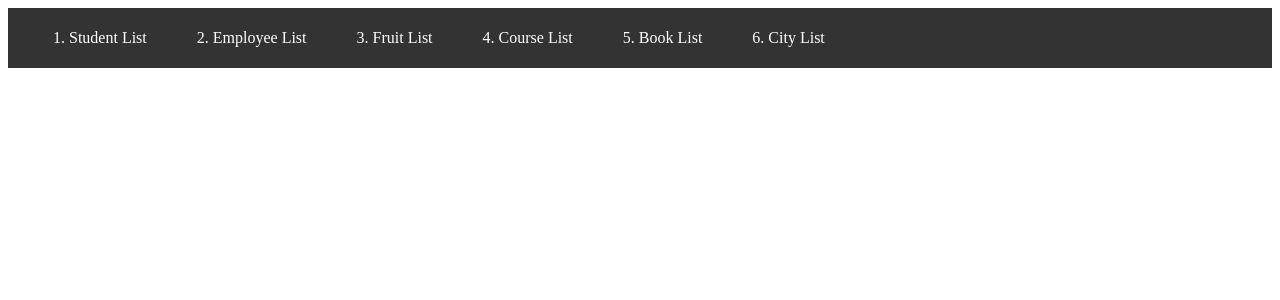
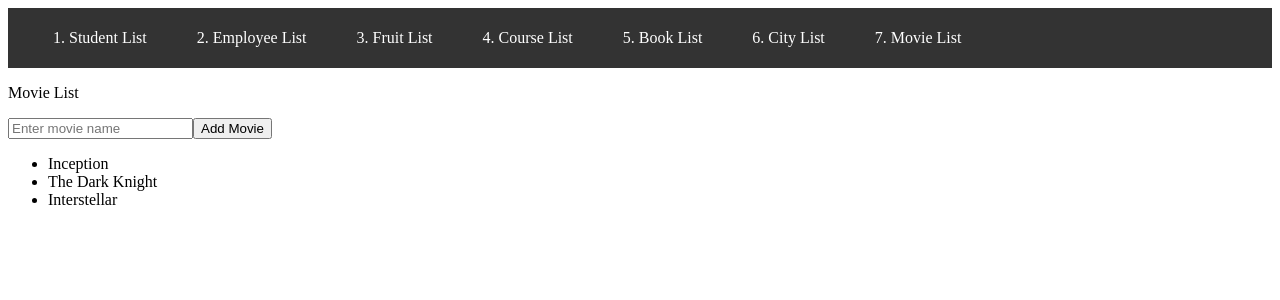
Before and after one commit to kaysie0919/AngularDataStructure, an Angular app: page /movlist in a window 1280 px wide. Before the commit this address led to /. Shown: the top 300 px of the page. Built offline with nearby package versions, Linux system fonts and the light colour scheme.

Commit message:
#7 Add Movie List Components

```diff
--- a/src/app/app.component.html
+++ b/src/app/app.component.html
@@ -6,6 +6,7 @@
     <li><a routerLink="coulist">4. Course List</a></li>
     <li><a routerLink="boolist">5. Book List</a></li>
     <li><a routerLink="citlist">6. City List</a></li>
+    <li><a routerLink="movlist">7. Movie List</a></li>
   </ul>
 </nav>
 <router-outlet></router-outlet>
--- a/src/app/app.module.ts
+++ b/src/app/app.module.ts
@@ -11,6 +11,7 @@ import { FruitlistComponent } from "./components/fruitlist/fruitlist.component";
 import { CourselistComponent } from "./components/courselist/courselist.component";
 import { BooklistComponent } from "./components/booklist/booklist.component";
 import { CitylistComponent } from "./components/citylist/citylist.component";
+import { MovielistComponent } from "./components/movielist/movielist.component";
 
 
 
@@ -22,6 +23,7 @@ const routes: Routes = [
     {path: 'coulist', component: CourselistComponent},
     {path: 'boolist', component: BooklistComponent},
     {path: 'citlist', component: CitylistComponent},
+    {path: 'movlist', component: MovielistComponent},
 ]
 
 @NgModule ({
@@ -41,6 +43,7 @@ const routes: Routes = [
         CourselistComponent,
         BooklistComponent,
         CitylistComponent,
+        MovielistComponent,
     ],
 
     providers: [
--- /dev/null
+++ b/src/app/components/movielist/movielist.component.html
@@ -0,0 +1,6 @@
+<p>Movie List</p>
+<input type="text" id="movie" [(ngModel)]="movie" placeholder="Enter movie name">
+<button (click)="addMovie()">Add Movie</button>
+  <ul>
+    <li *ngFor="let movie of movieList">{{ movie }}</li>
+  </ul>
--- /dev/null
+++ b/src/app/components/movielist/movielist.component.ts
@@ -0,0 +1,19 @@
+import { Component } from '@angular/core';
+
+@Component({
+  selector: 'app-movielist',
+  templateUrl: './movielist.component.html',
+  styleUrl: './movielist.component.css'
+})
+export class MovielistComponent {
+  movie: string = '';
+  movieList: string[] = ['Inception', 'The Dark Knight', 'Interstellar']; // Predefined list of movies
+
+  addMovie() {
+    if (this.movie.trim()) {
+      this.movieList.push(this.movie.trim());
+      this.movie = '';
+    }
+  }
+
+}
```
Also changed, not shown: src/app/components/movielist/movielist.component.css (added), 1 other file (tests, documents, lock files or other folders).
